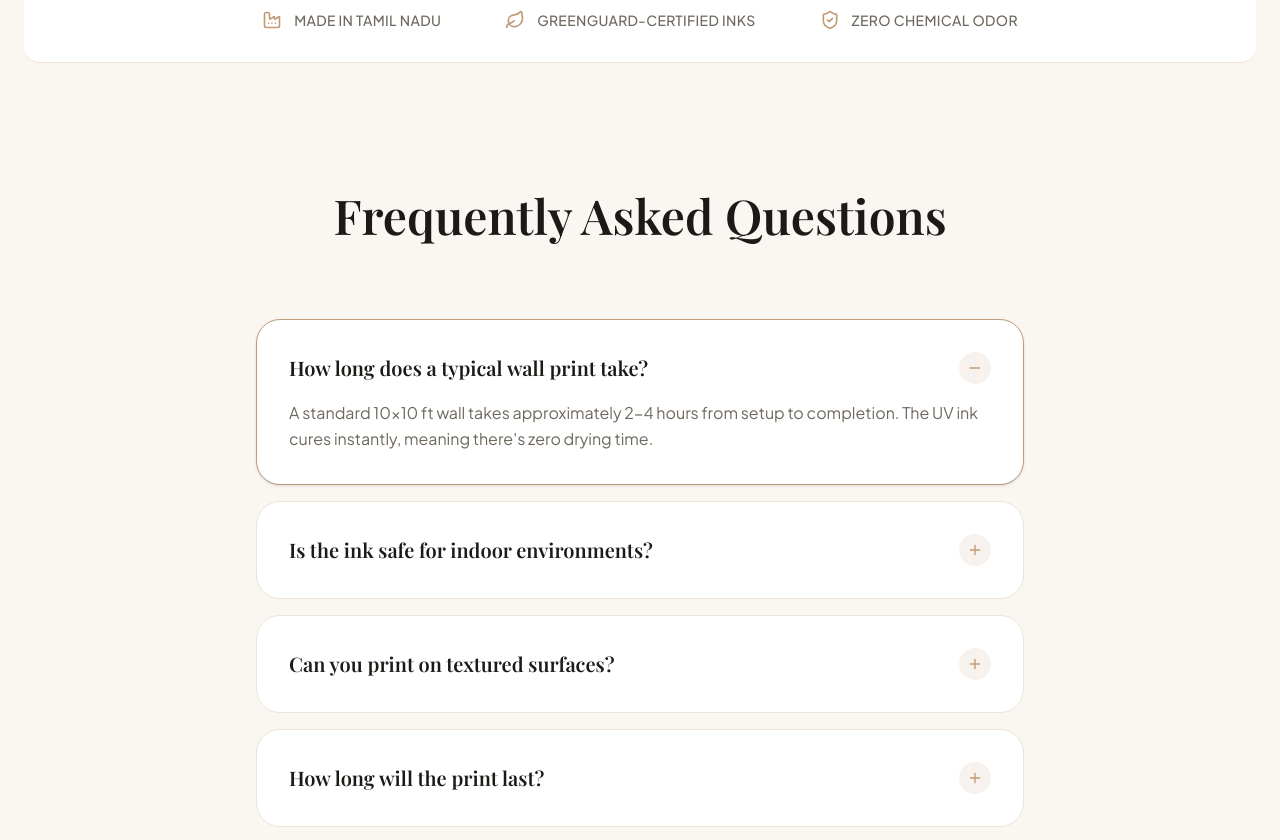
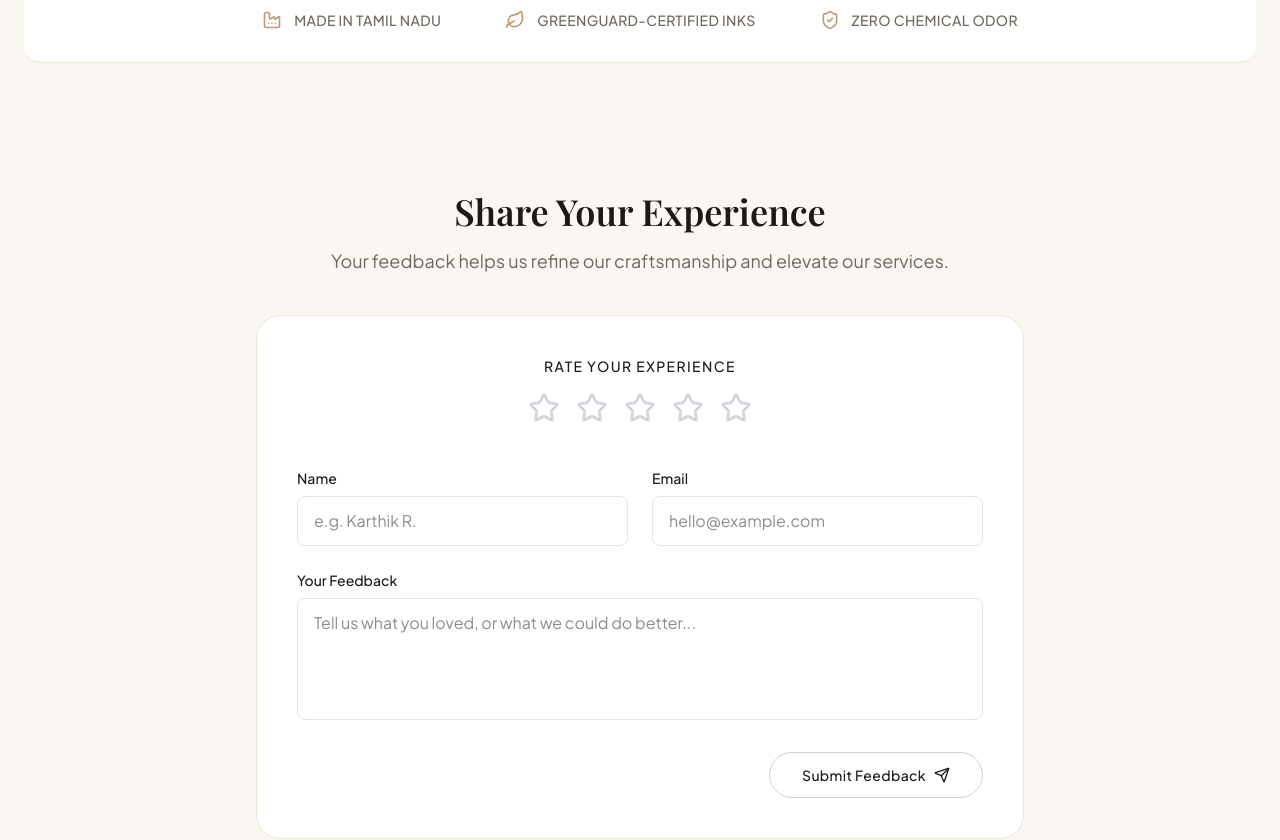
Before and after one commit to JayaSuriya24/ApexWall_3D_Website, a Next.js app: page / in a window 1280 px wide. Shown: the part 9260-10100 px from the top of the page. Built offline with nearby package versions, Linux system fonts and the light colour scheme; a web font is replaced by a local one.

Commit message:
feat: add feedback form section

```diff
--- a/src/app/page.tsx
+++ b/src/app/page.tsx
@@ -8,6 +8,7 @@ import { CostEstimator } from "@/components/sections/cost-estimator";
 import { ProjectGallery } from "@/components/sections/project-gallery";
 import { HowItWorks } from "@/components/sections/how-it-works";
 import { Testimonials } from "@/components/sections/testimonials";
+import { FeedbackForm } from "@/components/sections/feedback-form";
 import { FAQ } from "@/components/sections/faq";
 import { Footer } from "@/components/sections/footer";
 import { SplashScreen } from "@/components/ui/splash-screen";
@@ -27,6 +28,7 @@ export default function Home() {
         <ProjectGallery />
         <HowItWorks />
         <Testimonials />
+        <FeedbackForm />
         <FAQ />
       </main>
       <Footer />
--- /dev/null
+++ b/src/components/sections/feedback-form.tsx
@@ -0,0 +1,139 @@
+"use client";
+
+import { useState } from "react";
+import { motion } from "framer-motion";
+import { Star, Send, CheckCircle2 } from "lucide-react";
+import { Card } from "@/components/ui/card";
+import { PillButton } from "@/components/ui/pill-button";
+
+export function FeedbackForm() {
+  const [rating, setRating] = useState(0);
+  const [hoveredRating, setHoveredRating] = useState(0);
+  const [isSubmitted, setIsSubmitted] = useState(false);
+  const [isSubmitting, setIsSubmitting] = useState(false);
+
+  const handleSubmit = (e: React.FormEvent) => {
+    e.preventDefault();
+    setIsSubmitting(true);
+    // Simulate API call
+    setTimeout(() => {
+      setIsSubmitting(false);
+      setIsSubmitted(true);
+    }, 1500);
+  };
+
+  if (isSubmitted) {
+    return (
+      <section className="py-12 md:py-16 relative bg-background px-6">
+        <div className="mx-auto max-w-3xl">
+          <Card className="flex flex-col items-center justify-center p-12 text-center border-dashed border-2">
+            <motion.div
+              initial={{ scale: 0 }}
+              animate={{ scale: 1 }}
+              transition={{ type: "spring", bounce: 0.5 }}
+            >
+              <CheckCircle2 className="w-16 h-16 text-success mb-6" />
+            </motion.div>
+            <h3 className="font-display text-3xl font-bold text-foreground mb-4">Thank you for your feedback!</h3>
+            <p className="text-muted text-lg">
+              We appreciate you taking the time to help us improve the ApexWall experience.
+            </p>
+          </Card>
+        </div>
+      </section>
+    );
+  }
+
+  return (
+    <section className="py-12 md:py-16 relative bg-background px-6">
+      <div className="mx-auto max-w-3xl">
+        <div className="mb-10 text-center">
+          <h2 className="font-display font-semibold text-3xl md:text-4xl text-foreground mb-4">
+            Share Your Experience
+          </h2>
+          <p className="text-muted text-lg">
+            Your feedback helps us refine our craftsmanship and elevate our services.
+          </p>
+        </div>
+
+        <Card className="p-6 md:p-10">
+          <form onSubmit={handleSubmit} className="flex flex-col gap-6">
+            {/* Rating */}
+            <div className="flex flex-col items-center gap-3 mb-4">
+              <label className="text-sm font-medium text-foreground uppercase tracking-widest">Rate Your Experience</label>
+              <div className="flex items-center gap-2">
+                {[1, 2, 3, 4, 5].map((star) => (
+                  <button
+                    key={star}
+                    type="button"
+                    onClick={() => setRating(star)}
+                    onMouseEnter={() => setHoveredRating(star)}
+                    onMouseLeave={() => setHoveredRating(0)}
+                    className="p-1 transition-transform hover:scale-110 focus:outline-none"
+                  >
+                    <Star
+                      className={`w-8 h-8 transition-colors ${
+                        star <= (hoveredRating || rating)
+                          ? "text-primary fill-primary"
+                          : "text-gray-300"
+                      }`}
+                    />
+                  </button>
+                ))}
+              </div>
+            </div>
+
+            <div className="grid grid-cols-1 md:grid-cols-2 gap-6">
+              <div className="flex flex-col gap-2">
+                <label htmlFor="name" className="text-sm font-medium text-foreground">Name</label>
+                <input
+                  type="text"
+                  id="name"
+                  required
+                  className="w-full px-4 py-3 rounded-lg border border-card-border bg-card-bg focus:outline-none focus:ring-2 focus:ring-primary/50 transition-shadow text-foreground"
+                  placeholder="e.g. Karthik R."
+                />
+              </div>
+              <div className="flex flex-col gap-2">
+                <label htmlFor="email" className="text-sm font-medium text-foreground">Email</label>
+                <input
+                  type="email"
+                  id="email"
+                  required
+                  className="w-full px-4 py-3 rounded-lg border border-card-border bg-card-bg focus:outline-none focus:ring-2 focus:ring-primary/50 transition-shadow text-foreground"
+                  placeholder="hello@example.com"
+                />
+              </div>
+            </div>
+
+            <div className="flex flex-col gap-2">
+              <label htmlFor="feedback" className="text-sm font-medium text-foreground">Your Feedback</label>
+              <textarea
+                id="feedback"
+                required
+                rows={4}
+                className="w-full px-4 py-3 rounded-lg border border-card-border bg-card-bg focus:outline-none focus:ring-2 focus:ring-primary/50 transition-shadow text-foreground resize-none"
+                placeholder="Tell us what you loved, or what we could do better..."
+              />
+            </div>
+
+            <PillButton
+              type="submit"
+              className="w-full md:w-auto md:self-end mt-2 flex items-center justify-center gap-2"
+              disabled={isSubmitting}
+            >
+              {isSubmitting ? (
+                <div className="w-5 h-5 border-2 border-white/30 border-t-white rounded-full animate-spin" />
+              ) : (
+                <>
+                  Submit Feedback
+                  <Send className="w-4 h-4" />
+                </>
+              )}
+            </PillButton>
+          </form>
+        </Card>
+      </div>
+    </section>
+  );
+}
```
